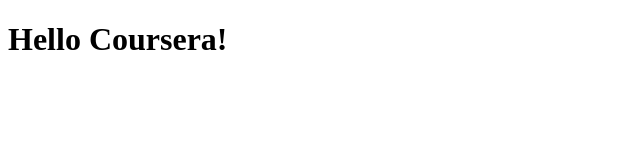
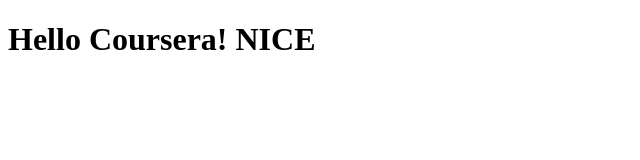
Before and after one commit to copelandwyattpeters/web-programming-test, a plain HTML site: page index.html in a window 1280 px wide. Shown: the whole page, without its empty margins (0-640 px from the left). Drawn offline with Linux system fonts and the light colour scheme.

Commit message:
Updated index.html

```diff
--- a/index.html
+++ b/index.html
@@ -5,6 +5,6 @@
     <title>Hello Coursera!</title>
 </head>
 <body>
-<h1>Hello Coursera!</h1>
+<h1>Hello Coursera! NICE</h1>
 </body>
 </html>
```
